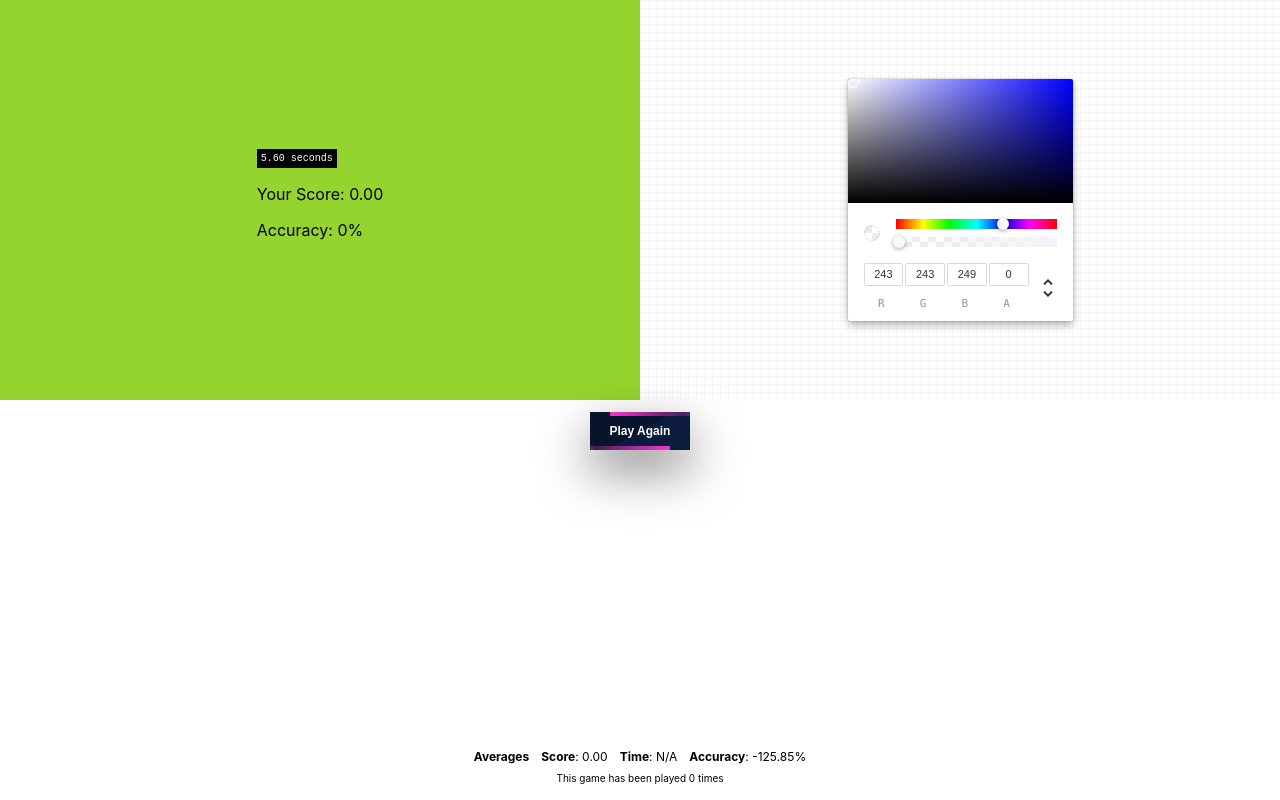
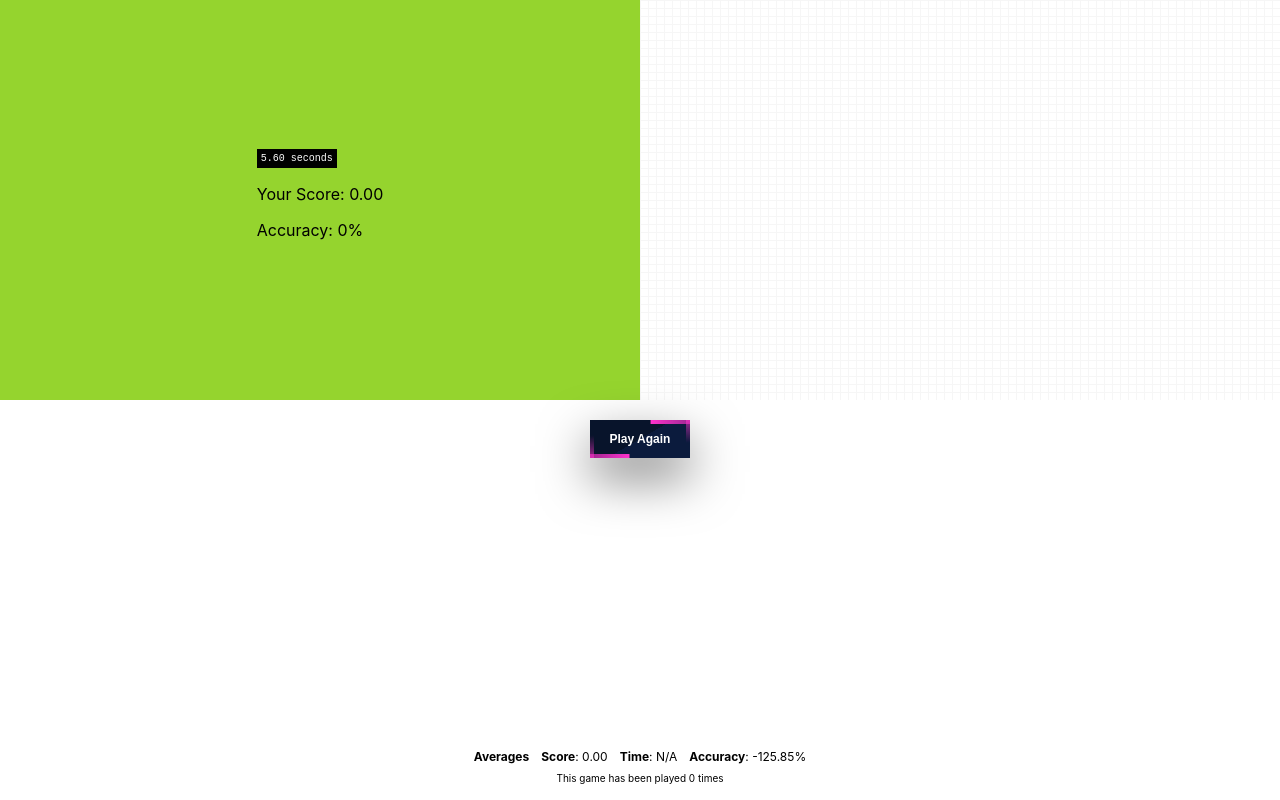
Before and after one commit to mrmrs/colormatch, a React (Create React App) app: page / in a window 1280 px wide. Both pictures are taken after a click on the button "Submit Match". Built offline with nearby package versions, Linux system fonts and the light colour scheme; no server answers.

Commit message:
Game development!

```diff
--- a/src/App.js
+++ b/src/App.js
@@ -157,12 +157,11 @@ const calculateAverages = () => {
   return (
     <div style={{ height: '100dvh', width: '100%'}}>
       <header style={{position: 'relative', height: '100%' }}>
-        {randomColor && <div style={{ display: 'flex', alignItems: 'center', }}>
+        {randomColor && <div style={{ backgroundColor: randomColor, display: 'grid', gridTemplateColumns: 'repeat(auto-fit, minmax(320px, 1fr))',  alignItems: 'center', }}>
           <div
             style={{
-              width: '50%',
-              height: '50dvh',
-              minHeight: '320px',
+              minWidth: '320px',
+              minHeight: '30dvh',
               backgroundColor: randomColor,
           display: 'flex', alignItems: 'center', justifyContent: 'center'
             }}
@@ -188,23 +187,15 @@ const calculateAverages = () => {
           </div>
             <div
               style={{
-                width: '50%',
+                minWidth: '320px',
                 height: '50dvh',
-                  minHeight: '320px',
+                  minHeight: '30dvh',
+            backgroundColor: 'white',
   backgroundSize: '8px 8px',
   backgroundImage: 'linear-gradient(to right, #f6f6f6  1px, transparent 1px), linear-gradient(to bottom, #f6f6f6 1px, transparent 1px)',
               }}
             >
-                <div style={{display: 'flex', alignItems: 'center', justifyContent: 'center', height: '100%', width: '100%', backgroundColor: selectedColor, }}>
-        <ChromePicker
-        color={selectedColor} onChange={handleColorChange}
-    />
-                </div>
-            </div>
-        </div>}
-        <div style={{ display: 'flex', alignItems: 'center', justifyContent: 'center'}}>
-        {!showPlayAgain ? (
-            <div style={{textAlign: 'center', paddingTop: '8px' }}>
+                <div style={{display: 'flex', alignItems: 'center', justifyContent: 'center', height: '100%', width: '100%', backgroundColor: selectedColor }}>
     <input
         type="color"
         value={selectedColor} // Bind the input value to the selectedColor state
@@ -212,6 +203,19 @@ const calculateAverages = () => {
         onClick={handleColorInputOpen}
         style={{ display: 'none' }}
       />
+        {!showPlayAgain ? (
+        <ChromePicker
+        color={selectedColor} onChange={handleColorChange}
+    />
+        ) : (
+        <div></div>
+        )}
+                </div>
+            </div>
+        </div>}
+        <div style={{ display: 'flex', alignItems: 'center', justifyContent: 'center'}}>
+        {!showPlayAgain ? (
+            <div style={{textAlign: 'center', paddingTop: '8px' }}>
             <button onClick={handleSubmit} className='animated-button'>
                 <span></span>
                 <span></span>
@@ -221,6 +225,7 @@ const calculateAverages = () => {
             </button>
       </div>
         ) : (
+            <div style={{textAlign: 'center', paddingTop: '8px' }}>
       <button onClick={startNewGame} className='animated-button animated-button-1'>
                 <span></span>
                 <span></span>
@@ -228,6 +233,7 @@ const calculateAverages = () => {
                 <span></span>
           Play Again
       </button>
+  </div>
         )}
       </div>
         <div style={{ position: 'absolute', bottom: '16px', fontSize: '12px', left: 0, right: 0, width: '100%'}}>
```
